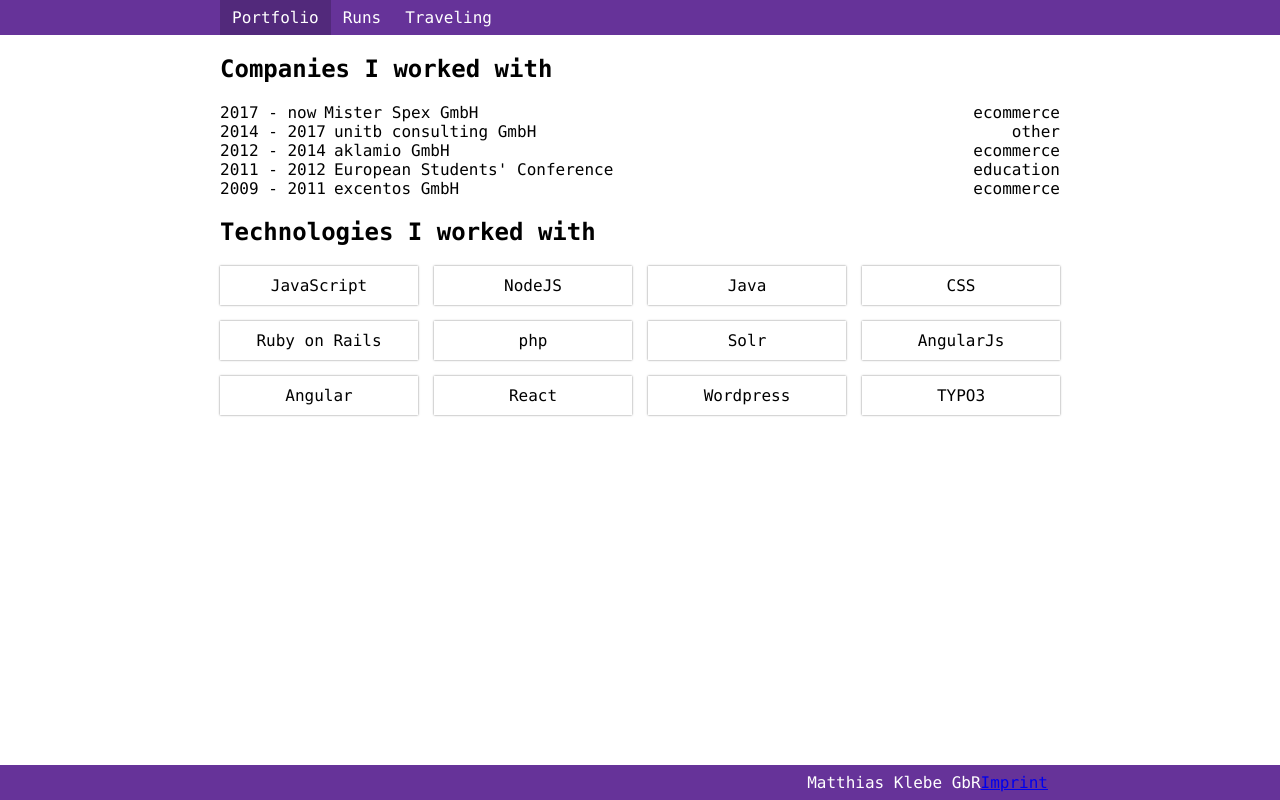
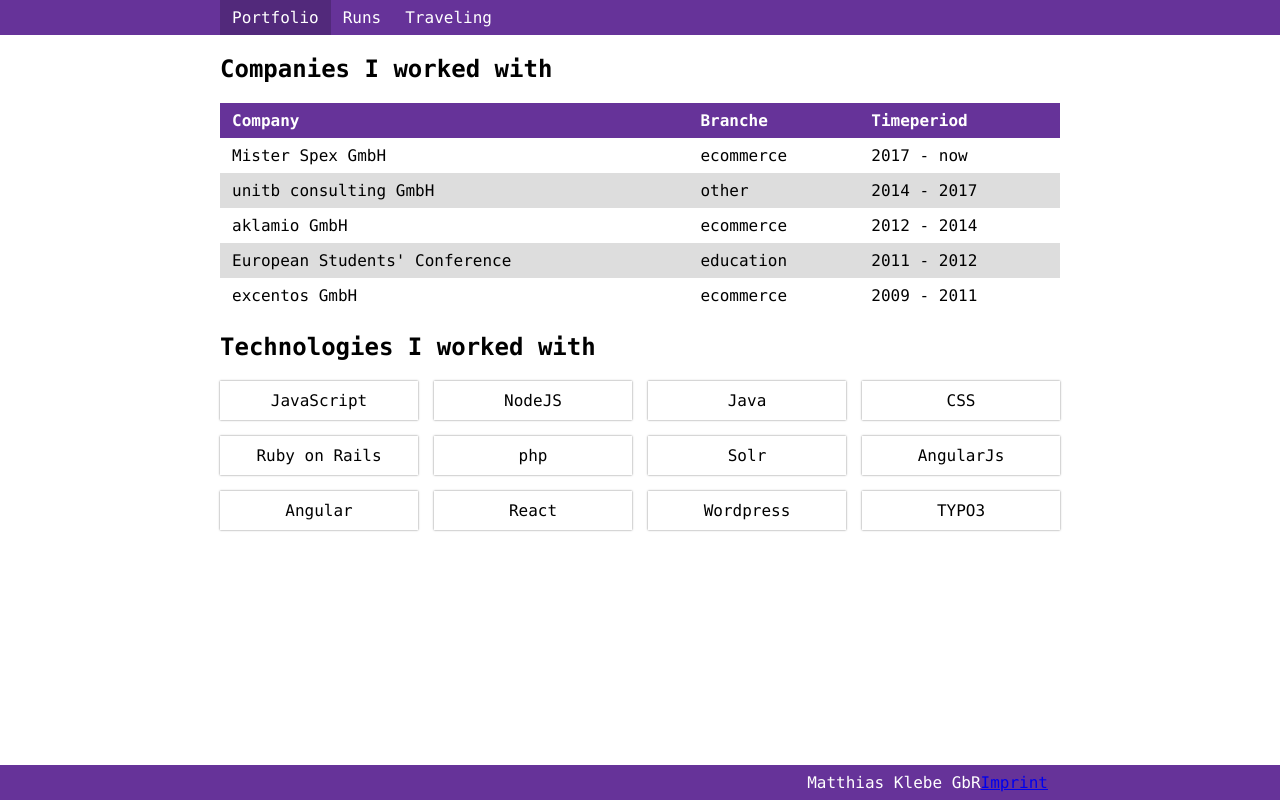
Before and after one commit to mklebe/portfolio, a Gatsby site: page /portfolio in a window 1280 px wide. Built offline with nearby package versions, Linux system fonts and the light colour scheme; Gatsby itself is replaced by a stand-in of ours.

Commit message:
Uses dataTable for companyList

```diff
--- a/src/components/companyList.js
+++ /dev/null
@@ -1,30 +0,0 @@
-import React from 'react'
-import style from './companyList.module.css'
-import PropTypes from 'prop-types'
-
-const CompanyList = ({ title, list }) => (
-    <div>
-        <h2>{title}</h2>
-        <ul className={style.list}>
-            {list.map( (company, idx) => {
-                return <li key={`company_${idx}`} className={style.item}>{getCompanyMarkup(company)}</li>
-            })}
-        </ul>
-    </div>
-)
-
-CompanyList.propTypes = {
-    title: PropTypes.string,
-    list: PropTypes.array
-}
-
-const getCompanyMarkup = ( company ) => {
-    return  <div className={style.company}>
-                <div className={style.timeperiod}>{company.timeperiod}</div>
-                <div className={style.name}>{company.name}</div>
-                <div className={style.branche}>{company.branche}</div>
-            </div>
-
-}
-
-export default CompanyList
--- a/src/components/companyList.module.css
+++ /dev/null
@@ -1,28 +0,0 @@
-.list {
-    display: flex;
-    list-style: none;
-    padding: 0;
-    margin: -0;
-    flex-wrap: wrap;
-}
-
-.item {
-    width: 100%;
-}
-
-.company {
-    display: flex;
-}
-
-.timeperiod {
-    margin-right: 8px;
-}
-
-.name {
-    font-weight: 500;
-    margin-right: 8px;
-}
-
-.branche {
-    margin-left: auto;
-}
--- a/src/pages/portfolio.js
+++ b/src/pages/portfolio.js
@@ -3,15 +3,16 @@
 import Layout from '../components/layout'
 import SEO from '../components/seo'
 import TechnologyList from '../components/technologyList';
-import CompanyList from '../components/companyList';
+import DataTable from '../components/dataTable';
 
 const IndexPage = () => (
   <Layout>
     <SEO title="Portfolio" keywords={[`gatsby`, `application`, `react`]} />
 
-    <CompanyList
+    <DataTable
         title="Companies I worked with"
-        list={companies}
+        tableHead={['Company', 'Branche', 'Timeperiod']}
+        tableBody={companies}
     />
     <TechnologyList
         title="Technologies I worked with"
@@ -19,21 +20,12 @@
 
   </Layout>
 )
-
-class Company {
-    constructor(name, branche, timeperiod) {
-        this.name = name
-        this.branche = branche
-        this.timeperiod = timeperiod
-    }
-}
-
 const companies = [
-    new Company(`Mister Spex GmbH`, `ecommerce`, `2017 - now`),
-    new Company(`unitb consulting GmbH`, `other`, `2014 - 2017`),
-    new Company(`aklamio GmbH`, `ecommerce`, `2012 - 2014`),
-    new Company(`European Students' Conference`, `education`, `2011 - 2012`),
-    new Company('excentos GmbH', `ecommerce`, `2009 - 2011`),
+    [`Mister Spex GmbH`, `ecommerce`, `2017 - now`],
+    [`unitb consulting GmbH`, `other`, `2014 - 2017`],
+    [`aklamio GmbH`, `ecommerce`, `2012 - 2014`],
+    [`European Students' Conference`, `education`, `2011 - 2012`],
+    ['excentos GmbH', `ecommerce`, `2009 - 2011`],
 ]
 
 const technologies = [
```
